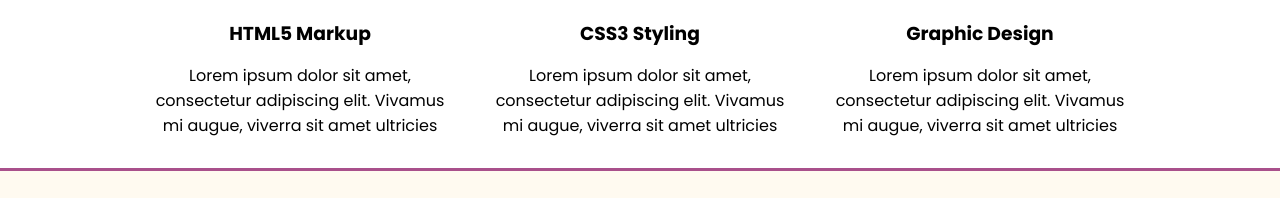
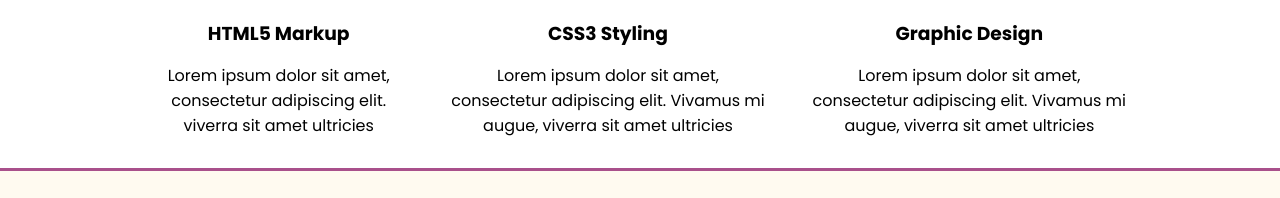
Before and after one commit to CaglarMirza/Web-pages, a plain HTML site: page Html-Css miniproject/Clarusway Web Deisgn/index.html in a window 1280 px wide. Shown: the part 702-900 px from the top of the page. Drawn offline with Linux system fonts and the light colour scheme.

Commit message:
Update index.html

```diff
--- a/Html-Css miniproject/Clarusway Web Deisgn/index.html
+++ b/Html-Css miniproject/Clarusway Web Deisgn/index.html
@@ -55,7 +55,8 @@
             <div class="box1 box">
                 <img src="./img/logo_html.png" alt="html">
                 <h3>HTML5 Markup</h3>
-                <p>Lorem ipsum dolor sit amet, consectetur adipiscing elit. Vivamus mi augue, viverra sit amet ultricies
+                <p>Lorem ipsum dolor sit amet, consectetur adipiscing elit.
+viverra sit amet ultricies
                 </p>
             </div>
             <div class="box2 box">
```
